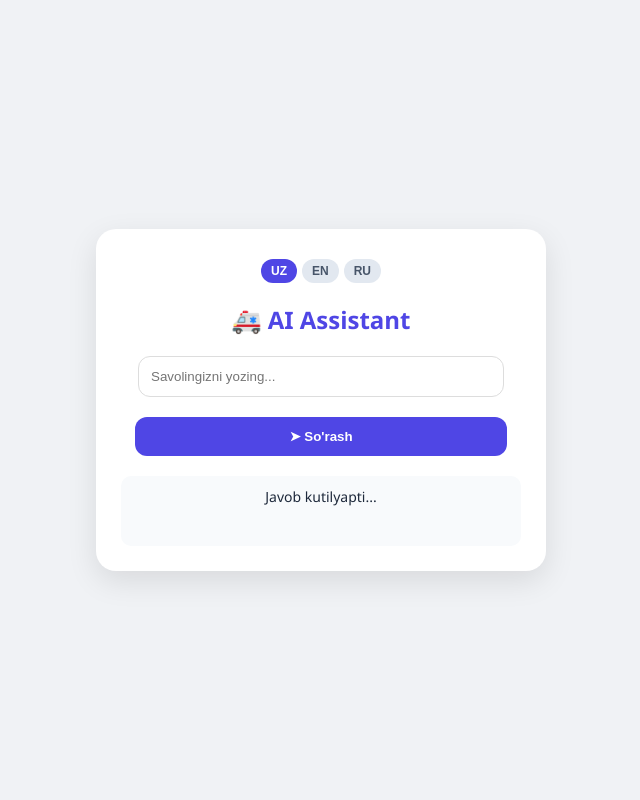
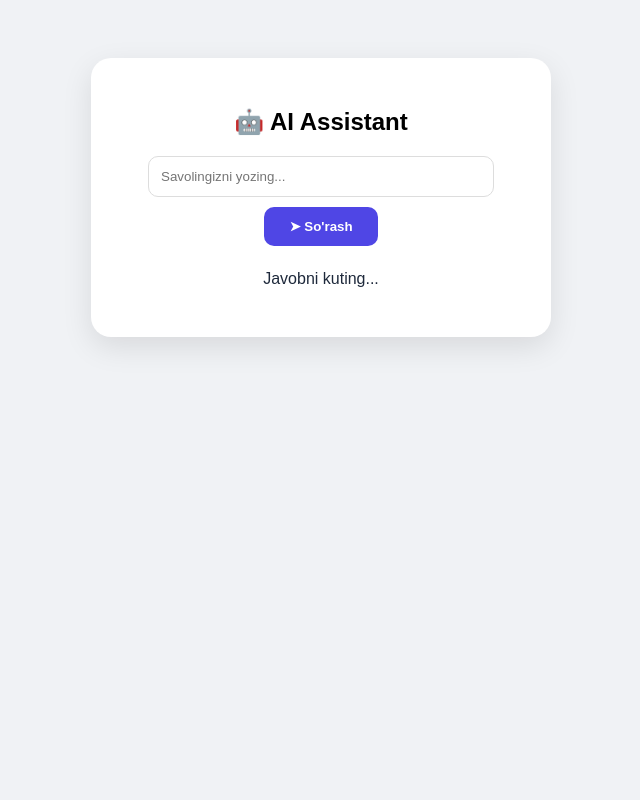
Before and after one commit to zilolaegamberganova/My_ambulance-app-in-Python-and-Java., a Flask app: page / in a window 1280 px wide. Shown: the whole page, without its empty margins (319-959 px from the left). Run offline with Flask 3, Linux system fonts and the light colour scheme.

Commit message:
Change title and update HTML structure

```diff
--- a/templates/index.html
+++ b/templates/index.html
@@ -2,77 +2,41 @@
 <html lang="uz">
 <head>
     <meta charset="UTF-8">
-    <title>Ambulance AI Helper</title>
+    <title>AI Ovozli Yordamchi</title>
     <style>
-        body { font-family: 'Segoe UI', sans-serif; background: #f0f2f5; display: flex; justify-content: center; align-items: center; height: 100vh; margin: 0; }
-        .chat-card { width: 400px; background: white; padding: 25px; border-radius: 20px; box-shadow: 0 10px 30px rgba(0,0,0,0.1); text-align: center; }
-        h2 { color: #4F46E5; margin-bottom: 20px; }
-        input { width: 85%; padding: 12px; border-radius: 12px; border: 1px solid #ddd; margin-bottom: 15px; outline: none; }
-        button { background: #4F46E5; color: white; border: none; padding: 12px 25px; border-radius: 12px; cursor: pointer; font-weight: bold; width: 93%; margin-top: 5px;}
-        #javob { margin-top: 20px; color: #1e293b; font-size: 14px; line-height: 1.5; background: #f8fafc; padding: 10px; border-radius: 10px; min-height: 50px; }
-        /* Til tugmalari uchun stil */
-        .lang-box { margin-bottom: 15px; display: flex; justify-content: center; gap: 5px; }
-        .lang-btn { width: auto; padding: 5px 10px; background: #e2e8f0; color: #475569; font-size: 12px; }
-        .active-lang { background: #4F46E5; color: white; }
+        body { font-family: sans-serif; background: #f0f2f5; display: flex; justify-content: center; padding: 50px; }
+        .card { background: white; padding: 30px; border-radius: 20px; box-shadow: 0 10px 30px rgba(0,0,0,0.1); width: 400px; text-align: center; }
+        input { width: 80%; padding: 12px; border-radius: 10px; border: 1px solid #ddd; margin-bottom: 10px; }
+        button { background: #4F46E5; color: white; border: none; padding: 12px 25px; border-radius: 10px; cursor: pointer; font-weight: bold; }
+        #javob { margin-top: 20px; color: #1E293B; line-height: 1.6; }
     </style>
 </head>
 <body>
-    <div class="chat-card">
-        <div class="lang-box">
-            <button class="lang-btn active-lang" onclick="setLang('uz', this)">UZ</button>
-            <button class="lang-btn" onclick="setLang('en', this)">EN</button>
-            <button class="lang-btn" onclick="setLang('ru', this)">RU</button>
-        </div>
-        <h2 id="title">🚑 AI Assistant</h2>
+    <div class="card">
+        <h2>🤖 AI Assistant</h2>
         <input type="text" id="savol" placeholder="Savolingizni yozing...">
-        <button id="sendBtn" onclick="yubor()">➤ So'rash</button>
-        <div id="javob">Javob kutilyapti...</div>
+        <button onclick="yubor()">➤ So'rash</button>
+        <p id="javob">Javobni kuting...</p>
     </div>
 
     <script>
-    let currentLang = 'uz';
-    const ui = {
-        uz: { title: "🚑 AI Assistant", placeholder: "Savolingizni yozing...", btn: "➤ So'rash", wait: "Robot o'ylayapti..." },
-        en: { title: "🚑 AI Assistant", placeholder: "Type your question...", btn: "➤ Ask", wait: "Robot is thinking..." },
-        ru: { title: "🚑 ИИ Помощник", placeholder: "Напишите вопрос...", btn: "➤ Спросить", wait: "Робот думает..." }
-    };
-
-    function setLang(lang, btn) {
-        currentLang = lang;
-        document.getElementById("title").innerText = ui[lang].title;
-        document.getElementById("savol").placeholder = ui[lang].placeholder;
-        document.getElementById("sendBtn").innerText = ui[lang].btn;
-
-        document.querySelectorAll('.lang-btn').forEach(b => b.classList.remove('active-lang'));
-        btn.classList.add('active-lang');
-    }
-
     async function yubor() {
         let msg = document.getElementById("savol").value;
-        let javobBox = document.getElementById("javob");
         if(!msg) return;
 
-        javobBox.innerText = ui[currentLang].wait;
-
-        try {
-            // Render yoki Localhostda ishlashi uchun '/chat' deb yozish yetarli
+        // Python (app.py) bilan bog'lanish
         let res = await fetch('/chat', {
             method: 'POST',
             headers: {'Content-Type': 'application/json'},
-                body: JSON.stringify({message: msg, lang: currentLang})
+            body: JSON.stringify({message: msg})
         });
         let data = await res.json();
-            javobBox.innerText = data.reply;
+        document.getElementById("javob").innerText = data.reply;
 
-            // OVOZLI GAPIRTIRISH
+        // OVOZLI GAPIRTIRISH (Eng muhimi!)
         let ovoz = new SpeechSynthesisUtterance(data.reply);
-            if(currentLang === 'uz') ovoz.lang = 'tr-TR'; // O'zbekchaga eng yaqini
-            else if(currentLang === 'en') ovoz.lang = 'en-US';
-            else ovoz.lang = 'ru-RU';
+        ovoz.lang = 'uz-UZ'; // O'zbek tili (yoki ru-RU)
         window.speechSynthesis.speak(ovoz);
-        } catch (e) {
-            javobBox.innerText = "Xatolik yuz berdi!";
-        }
     }
     </script>
 </body>
```
Lines whose indentation alone changed are shown as unchanged.
